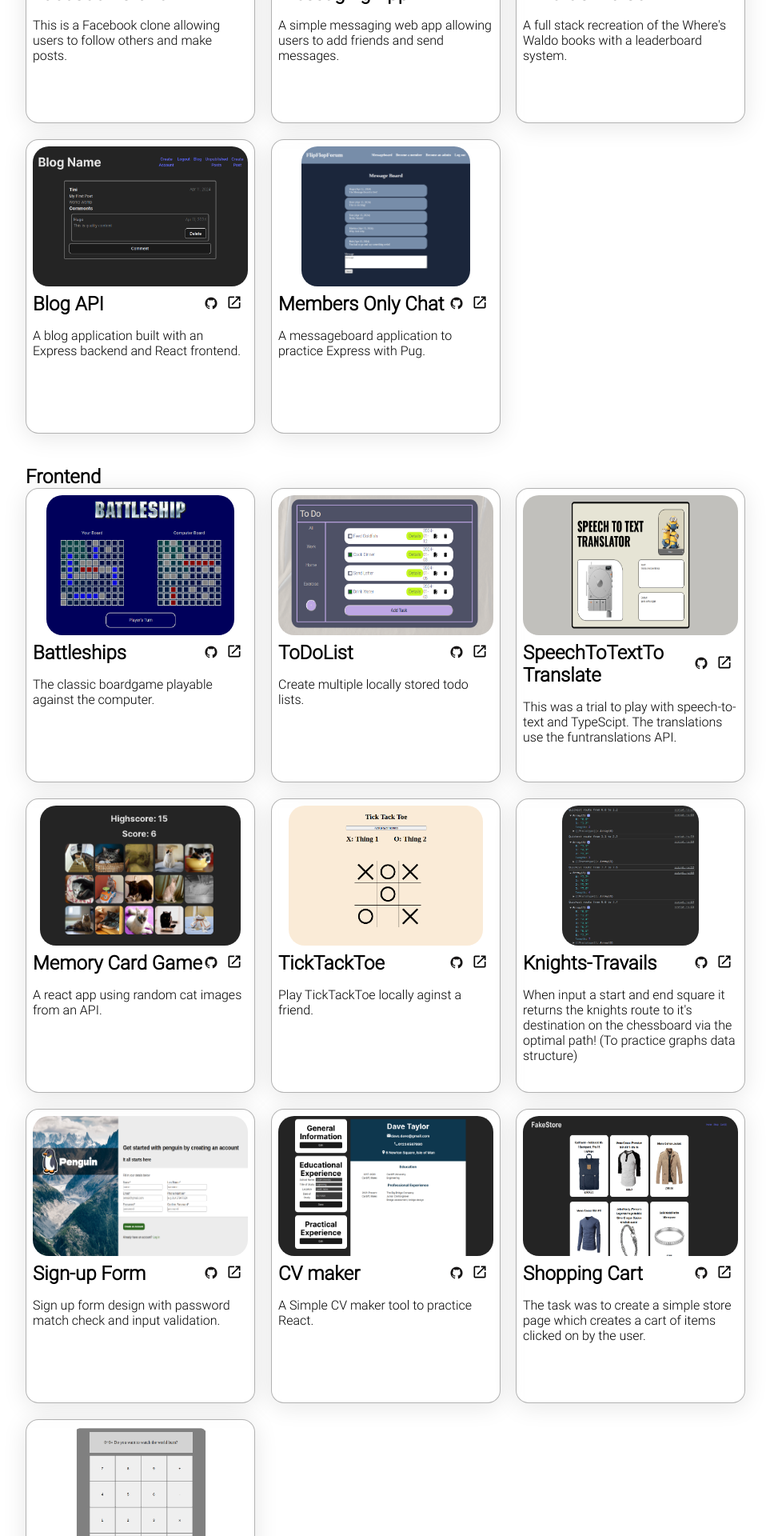
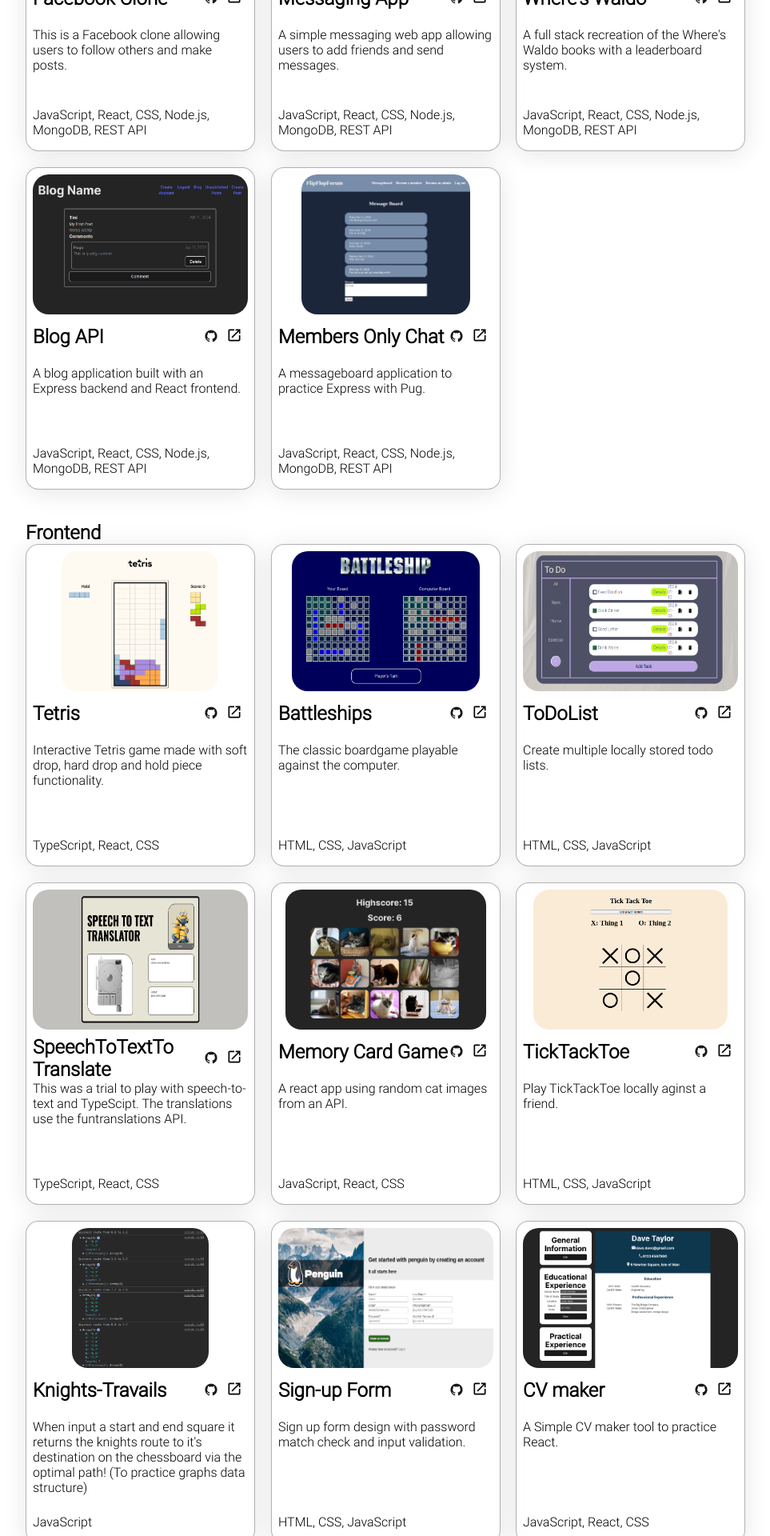
Before and after one commit to Suk0shi/Updated-Homepage, a React (Vite) app: page / in a window 1280 px wide. Shown: the part 720-2640 px from the top of the page at 80% size, without its empty margins (158-1121 px from the left). Built offline with nearby package versions, Linux system fonts and the light colour scheme.

Commit message:
Add languages for projects

```diff
--- a/src/App.css
+++ b/src/App.css
@@ -107,10 +107,10 @@ main {
 
 .card {
     display: grid;
-    grid-template-rows: 0fr 0fr 1fr;
+    grid-template-rows: 0fr 40px 1fr 0fr;
     gap: 8px;
     padding: 8px;
-    height: 350px;
+    height: 385px;
     border-style: solid;
     border-radius: 20px;
     max-width: 600px;
--- a/src/App.jsx
+++ b/src/App.jsx
@@ -16,11 +16,12 @@ import shoppingCartImg from './assets/Images/shoppingCartImg.png';
 import membersOnlyChatImg from './assets/Images/membersOnlyChat.png';
 import sukoshibookImg from './assets/Images/sukoshibook.png';
 import translatorImg from './assets/Images/translatorImg.png';
+import tetrisImg from './assets/Images/tetrisImg.png';
 
 function App() {
 
 
-  function Card({ src, alt, title, githubLink, liveLink, message }) {
+  function Card({ src, alt, title, githubLink, liveLink, message, languages }) {
 
 
     return (
@@ -28,10 +29,11 @@ function App() {
         <img src={src} alt={`screenshot of ${alt}`} />
         <div>
           <h2>{title}</h2>
-          <a href={githubLink}><i className="devicon-github-original colored"></i></a>
-          <a href={liveLink}><svg className="icon" xmlns="http://www.w3.org/2000/svg" viewBox="0 0 24 24"><path d="M14,3V5H17.59L7.76,14.83L9.17,16.24L19,6.41V10H21V3M19,19H5V5H12V3H5C3.89,3 3,3.9 3,5V19A2,2 0 0,0 5,21H19A2,2 0 0,0 21,19V12H19V19Z" /></svg></a>
+          <a href={githubLink} target="_blank"><i className="devicon-github-original colored"></i></a>
+          <a href={liveLink} target="_blank"><svg className="icon" xmlns="http://www.w3.org/2000/svg" viewBox="0 0 24 24"><path d="M14,3V5H17.59L7.76,14.83L9.17,16.24L19,6.41V10H21V3M19,19H5V5H12V3H5C3.89,3 3,3.9 3,5V19A2,2 0 0,0 5,21H19A2,2 0 0,0 21,19V12H19V19Z" /></svg></a>
         </div>
         <p>{message}</p>
+        <p>{languages}</p>
       </Tilt>
     )
 
@@ -63,108 +65,131 @@ function App() {
               title={`Facebook Clone`}
               githubLink={'https://github.com/Suk0shi/SukoshiBook_Frontend'}
               liveLink={"https://sukoshibook.netlify.app/"}
-              message={`This is a Facebook clone allowing users to follow others and make posts.`}>
+              message={`This is a Facebook clone allowing users to follow others and make posts.`}
+              languages={'JavaScript, React, CSS, Node.js, MongoDB, REST API'}>
             </Card>
             <Card src={messagingAppImg}
               alt={"Messaging App project"}
               title={`Messaging App`}
               githubLink={'https://github.com/Suk0shi/Messaging-App-Frontend'}
               liveLink={"https://sukoshichat.netlify.app/"}
-              message={`A simple messaging web app allowing users to add friends and send messages.`}>
+              message={`A simple messaging web app allowing users to add friends and send messages.`}
+              languages={'JavaScript, React, CSS, Node.js, MongoDB, REST API'}>
             </Card>
             <Card src={wheresWaldoImg}
               alt={"Where's Waldo project"}
               title={`Where's Waldo`}
               githubLink={'https://github.com/Suk0shi/Where-is-Waldo-photo-tagging-'}
               liveLink={"https://whereiswald0.netlify.app"}
-              message={`A full stack recreation of the Where's Waldo books with a leaderboard system.`}>
+              message={`A full stack recreation of the Where's Waldo books with a leaderboard system.`}
+              languages={'JavaScript, React, CSS, Node.js, MongoDB, REST API'}>
             </Card>
             <Card src={blogAPIImg}
               alt={"Blog API project"}
               title={`Blog API`}
               githubLink={'https://github.com/Suk0shi/Blog-API-Posting-Frontend'}
               liveLink={"https://blogapiposting.netlify.app"}
-              message={`A blog application built with an Express backend and React frontend.`}>
+              message={`A blog application built with an Express backend and React frontend.`}
+              languages={'JavaScript, React, CSS, Node.js, MongoDB, REST API'}>
             </Card>
             <Card src={membersOnlyChatImg}
               alt={"Memebers Only Chat project"}
               title={'Members Only Chat'}
               githubLink={'https://github.com/Suk0shi/MembersOnlyChat'}
               liveLink={"https://membersonlychat.adaptable.app"}
-              message={`A messageboard application to practice Express with Pug.`}>
+              message={`A messageboard application to practice Express with Pug.`}
+              languages={'JavaScript, React, CSS, Node.js, MongoDB, REST API'}>
             </Card>
           </div>
           <h2>Frontend</h2>
           <div className="cards">
+            <Card src={tetrisImg}
+              alt={"Tetris project"}
+              title={'Tetris'}
+              githubLink={'https://github.com/Suk0shi/Tetris'}
+              liveLink={"https://tetrisclassic.netlify.app/"}
+              message={'Interactive Tetris game made with soft drop, hard drop and hold piece functionality.'}
+              languages={'TypeScript, React, CSS'}>
+            </Card>
             <Card src={battleshipImg}
               alt={"Battleship project"}
               title={'Battleships'}
               githubLink={'https://github.com/Suk0shi/Battleship'}
               liveLink={"https://suk0shi.github.io/Battleship/"}
-              message={'The classic boardgame playable against the computer.'}>
+              message={'The classic boardgame playable against the computer.'}
+              languages={'HTML, CSS, JavaScript'}>
             </Card>
             <Card src={toDoListImg}
               alt={"ToDoList project"}
               title={'ToDoList'}
               githubLink={'https://github.com/Suk0shi/ToDoList'}
               liveLink={"https://suk0shi.github.io/ToDoList/"}
-              message={'Create multiple locally stored todo lists.'}>
+              message={'Create multiple locally stored todo lists.'}
+              languages={'HTML, CSS, JavaScript'}>
             </Card>
             <Card src={translatorImg}
               alt={"SpeechToTextToTranslate project"}
               title={'SpeechToTextTo Translate'}
               githubLink={'https://github.com/Suk0shi/SpeechToTextToTranslate'}
               liveLink={"https://speechtotexttranslator.netlify.app/"}
-              message={'This was a trial to play with speech-to-text and TypeScipt. The translations use the funtranslations API.'}>
+              message={'This was a trial to play with speech-to-text and TypeScipt. The translations use the funtranslations API.'}
+              languages={'TypeScript, React, CSS'}>
             </Card>
             <Card src={memoryCardGameImg}
               alt={"Memory Card Game project"}
               title={'Memory Card Game'}
               githubLink={'https://github.com/Suk0shi/Memory-Card-Game'}
               liveLink={"https://merry-hummingbird-130b80.netlify.app"}
-              message={`A react app using random cat images from an API.`}>
+              message={`A react app using random cat images from an API.`}
+              languages={'JavaScript, React, CSS'}>
             </Card>
             <Card src={tickTackToeImg}
               alt={"TickTackToe project"}
               title={'TickTackToe'}
               githubLink={'https://github.com/Suk0shi/TickTackToe'}
               liveLink={"https://suk0shi.github.io/TickTackToe/"}
-              message={'Play TickTackToe locally aginst a friend.'}>
+              message={'Play TickTackToe locally aginst a friend.'}
+              languages={'HTML, CSS, JavaScript'}>
             </Card>
             <Card src={knightsTravailsImg}
               alt={"Knights-Travails project"}
               title={'Knights-Travails'}
               githubLink={'https://github.com/Suk0shi/Knights-Travails'}
               liveLink={"https://suk0shi.github.io/Knights-Travails/"}
-              message={`When input a start and end square it returns the knights route to it's destination on the chessboard via the optimal path! (To practice graphs data structure)`}>
+              message={`When input a start and end square it returns the knights route to it's destination on the chessboard via the optimal path! (To practice graphs data structure)`}
+              languages={'JavaScript'}>
             </Card>
             <Card src={signupFormImg}
               alt={"Sign-up Form project"}
               title={'Sign-up Form'}
               githubLink={'https://github.com/Suk0shi/Sign-upForm'}
               liveLink={"https://suk0shi.github.io/Sign-upForm/"}
-              message={`Sign up form design with password match check and input validation.`}>
+              message={`Sign up form design with password match check and input validation.`}
+              languages={'HTML, CSS, JavaScript'}>
             </Card>
             <Card src={cvMakerImg}
               alt={"CV maker project"}
               title={'CV maker'}
               githubLink={'https://github.com/Suk0shi/CV-Maker'}
               liveLink={"https://legendary-gecko-f7dfeb.netlify.app"}
-              message={`A Simple CV maker tool to practice React.`}>
+              message={`A Simple CV maker tool to practice React.`}
+              languages={'JavaScript, React, CSS'}>
             </Card>
             <Card src={shoppingCartImg}
               alt={"Shopping Cart project"}
               title={'Shopping Cart'}
               githubLink={'https://github.com/Suk0shi/ShoppingCart'}
               liveLink={"https://exquisite-biscotti-2829ee.netlify.app"}
-              message={`The task was to create a simple store page which creates a cart of items clicked on by the user.`}>
+              message={`The task was to create a simple store page which creates a cart of items clicked on by the user.`}
+              languages={'JavaScript, React, CSS'}>
             </Card>
             <Card src={calculatorImg}
               alt={"Calculator project"}
               title={'Calculator'}
               githubLink={'https://github.com/Suk0shi/calculator'}
               liveLink={"https://suk0shi.github.io/calculator/"}
-              message={`A working calculator.`}>
+              message={`A working calculator.`}
+              languages={'HTML, CSS, JavaScript'}>
             </Card>
           </div>
           <div className="custom-shape-divider-top-1704216185">
```
Also changed, not shown: src/assets/Images/tetrisImg.png (added).
